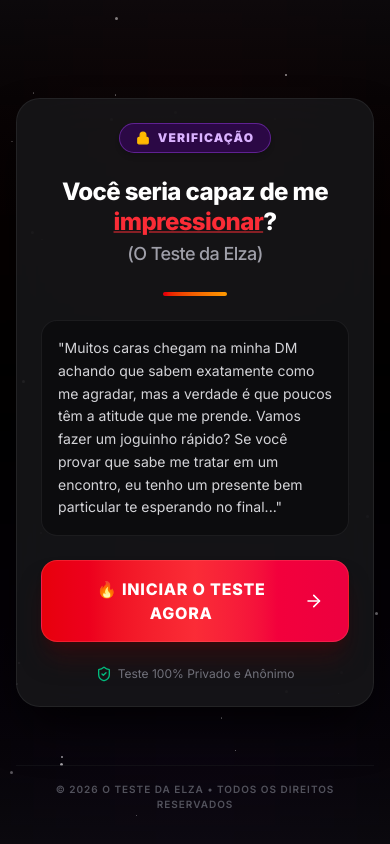
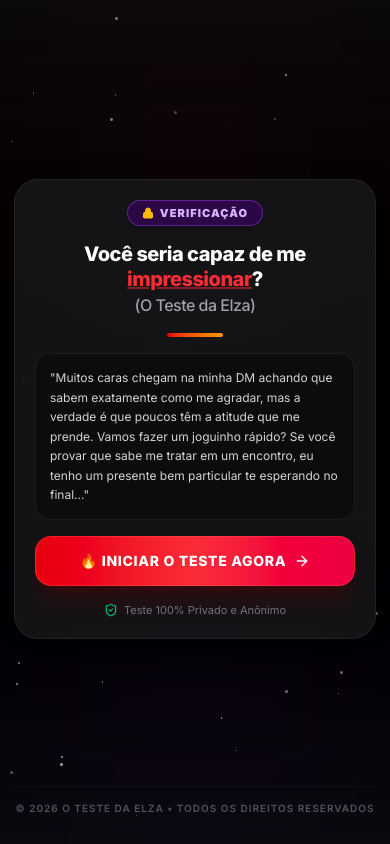
Before and after one commit to mulleroliveiracom-prog/Papelaria, a React (Vite) app: page / in a window 390 px wide. Built offline with nearby package versions, Linux system fonts and the light colour scheme; a web font is replaced by a local one.

Commit message:
fix: optimize mobile viewport and UI scaling
Refactor viewport settings and layout dimensions to improve responsiveness on mobile devices, ensuring correct height handling with 100dvh and refined padding.

```diff
--- a/index.html
+++ b/index.html
@@ -2,8 +2,8 @@
 <html lang="en">
   <head>
     <meta charset="UTF-8" />
-    <meta name="viewport" content="width=device-width, initial-scale=1.0" />
-    <title>My Google AI Studio App</title>
+    <meta name="viewport" content="width=device-width, initial-scale=1.0, maximum-scale=1.0, user-scalable=no, viewport-fit=cover" />
+    <title>O Teste da Elza | Quiz Interativo</title>
   </head>
   <body>
     <div id="root"></div>
--- a/src/App.tsx
+++ b/src/App.tsx
@@ -120,7 +120,7 @@ function App() {
   const progressPercentage = Math.round(((currentQuestion + 1) / QUESTIONS.length) * 100);
 
   return (
-    <div className="relative min-h-screen w-full bg-gradient-to-b from-zinc-950 via-black to-zinc-950 text-zinc-100 font-sans flex flex-col items-center justify-between p-4 md:p-6 overflow-x-hidden selection:bg-red-500/20 selection:text-red-200">
+    <div className="relative min-h-[100dvh] w-full bg-gradient-to-b from-zinc-950 via-black to-zinc-950 text-zinc-100 font-sans flex flex-col items-center justify-between p-3.5 sm:p-6 overflow-x-hidden selection:bg-red-500/20 selection:text-red-200">
 
       {/* Background Star Particles */}
       <div className="absolute inset-0 pointer-events-none z-0 overflow-hidden">
@@ -145,12 +145,12 @@ function App() {
       <div className="absolute bottom-0 left-1/2 -translate-x-1/2 w-full max-w-md h-80 bg-purple-900/10 blur-[120px] pointer-events-none z-0" />
 
       {/* Top Scarcity Bar / Sticky Yellow Header if in Quiz or Result */}
-      <div className="w-full max-w-md z-20 pt-2 pb-4">
+      <div className="w-full max-w-sm sm:max-w-md z-20 pt-1.5 pb-3">
         {stage === 'quiz' && (
           <div className="space-y-2">
-            <div className="flex justify-between items-center text-xs font-bold text-amber-400 uppercase tracking-wider">
+            <div className="flex justify-between items-center text-[11px] sm:text-xs font-bold text-amber-400 uppercase tracking-wider">
               <span className="flex items-center gap-1">
-                <Zap className="w-3.5 h-3.5 text-amber-400 fill-amber-400" />
+                <Zap className="w-3.5 h-3.5 text-amber-400 fill-amber-400 shrink-0" />
                 Pergunta {currentQuestion + 1} de {QUESTIONS.length}
               </span>
               <span>{progressPercentage}% Concluído</span>
@@ -168,16 +168,16 @@ function App() {
         )}
 
         {stage === 'result' && (
-          <div className="w-full bg-amber-500/10 border border-amber-500/30 rounded-xl py-2 px-3 text-center">
-            <span className="text-amber-400 font-extrabold text-xs uppercase tracking-widest flex items-center justify-center gap-1.5 animate-pulse">
-              <Zap className="w-3.5 h-3.5 fill-amber-400" /> ATENÇÃO: OFERTA TEMPORÁRIA LIBERADA
+          <div className="w-full bg-amber-500/10 border border-amber-500/30 rounded-xl py-2 px-2.5 text-center">
+            <span className="text-amber-400 font-extrabold text-[11px] sm:text-xs uppercase tracking-wider sm:tracking-widest flex items-center justify-center gap-1.5 animate-pulse">
+              <Zap className="w-3.5 h-3.5 fill-amber-400 shrink-0" /> ATENÇÃO: OFERTA TEMPORÁRIA LIBERADA
             </span>
           </div>
         )}
       </div>
 
       {/* Main Content Area */}
-      <div className="w-full max-w-md flex-1 flex flex-col justify-center items-center z-10 py-4">
+      <div className="w-full max-w-sm sm:max-w-md flex-1 flex flex-col justify-center items-center z-10 py-2 sm:py-4">
         <AnimatePresence mode="wait">
 
           {/* ==================== TELA 1: INTRODUÇÃO ==================== */}
@@ -188,40 +188,40 @@ function App() {
               animate={{ opacity: 1, y: 0 }}
               exit={{ opacity: 0, y: -20 }}
               transition={{ duration: 0.4 }}
-              className="w-full bg-zinc-900/80 backdrop-blur-xl border border-zinc-800/80 rounded-3xl p-6 md:p-8 shadow-2xl shadow-black/90 text-center space-y-6 relative overflow-hidden"
+              className="w-full bg-zinc-900/80 backdrop-blur-xl border border-zinc-800/80 rounded-3xl p-5 sm:p-7 shadow-2xl shadow-black/90 text-center space-y-4 sm:space-y-6 relative overflow-hidden"
             >
               {/* Top Pill Seal */}
-              <div className="inline-flex items-center gap-2 px-4 py-1.5 rounded-full bg-purple-950/60 border border-purple-500/40 text-purple-300 text-xs font-black uppercase tracking-widest shadow-md">
-                <Lock className="w-3.5 h-3.5 text-amber-400 fill-amber-400" />
+              <div className="inline-flex items-center gap-1.5 px-3.5 py-1 rounded-full bg-purple-950/60 border border-purple-500/40 text-purple-300 text-[11px] sm:text-xs font-black uppercase tracking-widest shadow-md">
+                <Lock className="w-3 h-3 text-amber-400 fill-amber-400" />
                 <span>VERIFICAÇÃO</span>
               </div>
 
               {/* Title */}
-              <h1 className="text-2xl md:text-3xl font-extrabold text-white tracking-tight leading-tight">
+              <h1 className="text-xl sm:text-2xl md:text-3xl font-extrabold text-white tracking-tight leading-tight">
                 Você seria capaz de me <span className="text-red-500 underline decoration-red-500/50 decoration-2">impressionar</span>? <br />
-                <span className="text-zinc-400 font-medium text-lg md:text-xl">(O Teste da Elza)</span>
+                <span className="text-zinc-400 font-medium text-base sm:text-lg md:text-xl">(O Teste da Elza)</span>
               </h1>
 
               {/* Red Passion / Mystery Accent Line */}
-              <div className="w-16 h-1 bg-gradient-to-r from-red-600 to-amber-500 rounded-full mx-auto" />
+              <div className="w-14 sm:w-16 h-1 bg-gradient-to-r from-red-600 to-amber-500 rounded-full mx-auto" />
 
               {/* Text Copy */}
-              <p className="text-zinc-300 text-sm md:text-base leading-relaxed text-left bg-zinc-950/60 p-4 rounded-2xl border border-zinc-800/60 font-normal">
+              <p className="text-zinc-300 text-xs sm:text-sm md:text-base leading-relaxed text-left bg-zinc-950/60 p-3.5 sm:p-4 rounded-2xl border border-zinc-800/60 font-normal">
                 "Muitos caras chegam na minha DM achando que sabem exatamente como me agradar, mas a verdade é que poucos têm a atitude que me prende. Vamos fazer um joguinho rápido? Se você provar que sabe me tratar em um encontro, eu tenho um presente bem particular te esperando no final..."
               </p>
 
               {/* Start Button */}
               <button
                 onClick={() => setStage('quiz')}
-                className="w-full py-4 px-6 rounded-2xl bg-gradient-to-r from-red-600 via-red-500 to-rose-600 hover:from-red-500 hover:to-rose-500 text-white font-extrabold text-base md:text-lg tracking-wider uppercase shadow-xl shadow-red-950/50 active:scale-[0.98] transition-all flex items-center justify-center gap-2 group border border-red-400/30"
+                className="w-full py-3.5 sm:py-4 px-4 sm:px-6 rounded-2xl bg-gradient-to-r from-red-600 via-red-500 to-rose-600 hover:from-red-500 hover:to-rose-500 text-white font-extrabold text-sm sm:text-base md:text-lg tracking-wider uppercase shadow-xl shadow-red-950/50 active:scale-[0.98] transition-all flex items-center justify-center gap-2 group border border-red-400/30"
               >
                 <span>🔥 INICIAR O TESTE AGORA</span>
-                <ArrowRight className="w-5 h-5 group-hover:translate-x-1 transition-transform" />
+                <ArrowRight className="w-4 h-4 sm:w-5 sm:h-5 group-hover:translate-x-1 transition-transform" />
               </button>
 
               {/* Trust Badge */}
-              <div className="flex items-center justify-center gap-1.5 text-zinc-500 text-xs">
-                <ShieldCheck className="w-4 h-4 text-emerald-500" />
+              <div className="flex items-center justify-center gap-1.5 text-zinc-500 text-[11px] sm:text-xs">
+                <ShieldCheck className="w-3.5 h-3.5 text-emerald-500" />
                 <span>Teste 100% Privado e Anônimo</span>
               </div>
             </motion.div>
@@ -235,28 +235,28 @@ function App() {
               animate={{ opacity: 1, x: 0 }}
               exit={{ opacity: 0, x: -30 }}
               transition={{ duration: 0.3 }}
-              className="w-full bg-zinc-900/80 backdrop-blur-xl border border-zinc-800/80 rounded-3xl p-6 md:p-8 shadow-2xl shadow-black/90 space-y-6"
+              className="w-full bg-zinc-900/80 backdrop-blur-xl border border-zinc-800/80 rounded-3xl p-5 sm:p-7 shadow-2xl shadow-black/90 space-y-4 sm:space-y-6"
             >
               {/* Question Header */}
-              <div className="space-y-2">
-                <span className="text-red-500 font-extrabold text-xs uppercase tracking-widest flex items-center gap-1">
-                  <Flame className="w-4 h-4 fill-red-500 text-red-500" />
+              <div className="space-y-1.5">
+                <span className="text-red-500 font-extrabold text-[11px] sm:text-xs uppercase tracking-widest flex items-center gap-1">
+                  <Flame className="w-3.5 h-3.5 fill-red-500 text-red-500" />
                   Pergunta {QUESTIONS[currentQuestion].id}
                 </span>
-                <h2 className="text-lg md:text-xl font-bold text-white leading-snug">
+                <h2 className="text-base sm:text-lg md:text-xl font-bold text-white leading-snug">
                   {QUESTIONS[currentQuestion].question}
                 </h2>
               </div>
 
               {/* Options */}
-              <div className="space-y-3">
+              <div className="space-y-2.5 sm:space-y-3">
                 {QUESTIONS[currentQuestion].options.map((opt) => (
                   <button
                     key={opt.label}
                     onClick={() => handleSelectOption(opt.label)}
-                    className="w-full text-left p-4 rounded-2xl bg-zinc-950/70 hover:bg-zinc-800/80 border border-zinc-800 hover:border-red-500/50 text-zinc-200 hover:text-white font-medium text-sm md:text-base transition-all duration-200 flex items-start gap-3 active:scale-[0.99] group shadow-md"
+                    className="w-full text-left p-3.5 sm:p-4 rounded-2xl bg-zinc-950/70 hover:bg-zinc-800/80 border border-zinc-800 hover:border-red-500/50 text-zinc-200 hover:text-white font-medium text-xs sm:text-sm md:text-base transition-all duration-200 flex items-start gap-3 active:scale-[0.99] group shadow-md"
                   >
-                    <span className="w-7 h-7 rounded-xl bg-red-500/10 border border-red-500/30 text-red-400 group-hover:bg-red-500 group-hover:text-white font-black text-xs flex items-center justify-center shrink-0 transition-colors">
+                    <span className="w-6 h-6 sm:w-7 sm:h-7 rounded-xl bg-red-500/10 border border-red-500/30 text-red-400 group-hover:bg-red-500 group-hover:text-white font-black text-xs flex items-center justify-center shrink-0 transition-colors">
                       {opt.label}
                     </span>
                     <span className="leading-relaxed pt-0.5">{opt.text}</span>
@@ -274,19 +274,19 @@ function App() {
               animate={{ opacity: 1, scale: 1 }}
               exit={{ opacity: 0, scale: 0.9 }}
               transition={{ duration: 0.4 }}
-              className="w-full bg-zinc-900/90 backdrop-blur-xl border border-zinc-800/80 rounded-3xl p-8 shadow-2xl text-center space-y-6 my-auto"
+              className="w-full bg-zinc-900/90 backdrop-blur-xl border border-zinc-800/80 rounded-3xl p-6 sm:p-8 shadow-2xl text-center space-y-5 my-auto"
             >
-              <div className="relative w-24 h-24 mx-auto flex items-center justify-center">
+              <div className="relative w-20 h-20 sm:w-24 sm:h-24 mx-auto flex items-center justify-center">
                 {/* Circular pulse glowing ring */}
                 <div className="absolute inset-0 rounded-full border-4 border-zinc-800 border-t-red-500 border-r-amber-400 animate-spin" />
-                <Flame className="w-10 h-10 text-red-500 fill-red-500 animate-bounce" />
+                <Flame className="w-8 h-8 sm:w-10 sm:h-10 text-red-500 fill-red-500 animate-bounce" />
               </div>
 
-              <div className="space-y-2">
-                <h3 className="text-xl font-extrabold text-white">
+              <div className="space-y-1.5">
+                <h3 className="text-lg sm:text-xl font-extrabold text-white">
                   Calculando sua compatibilidade...
                 </h3>
-                <p className="text-xs text-zinc-400 font-mono">
+                <p className="text-[11px] sm:text-xs text-zinc-400 font-mono">
                   Analisando suas atitudes e respostas ({calcProgress}%)
                 </p>
               </div>
@@ -300,7 +300,7 @@ function App() {
               </div>
 
               <div className="flex items-center justify-center gap-2 text-xs text-amber-400 font-semibold">
-                <Sparkles className="w-4 h-4 animate-spin" />
+                <Sparkles className="w-3.5 h-3.5 animate-spin" />
                 <span>Gerando seu resultado exclusivo...</span>
               </div>
             </motion.div>
@@ -313,27 +313,27 @@ function App() {
               initial={{ opacity: 0, y: 30 }}
               animate={{ opacity: 1, y: 0 }}
               transition={{ duration: 0.5 }}
-              className="w-full bg-zinc-900/90 backdrop-blur-xl border border-zinc-800/80 rounded-3xl p-6 md:p-8 shadow-2xl shadow-black/95 space-y-6 text-left"
+              className="w-full bg-zinc-900/90 backdrop-blur-xl border border-zinc-800/80 rounded-3xl p-5 sm:p-7 shadow-2xl shadow-black/95 space-y-4 sm:space-y-6 text-left"
             >
               {/* Match Highlight Header */}
-              <div className="bg-gradient-to-r from-red-950/80 via-zinc-900 to-amber-950/80 border border-red-500/40 rounded-2xl p-4 text-center space-y-1 shadow-lg">
+              <div className="bg-gradient-to-r from-red-950/80 via-zinc-900 to-amber-950/80 border border-red-500/40 rounded-2xl p-3.5 sm:p-4 text-center space-y-1 shadow-lg">
                 <div className="flex items-center justify-center gap-1 text-amber-400 mb-1">
-                  <Star className="w-4 h-4 fill-amber-400" />
-                  <Star className="w-4 h-4 fill-amber-400" />
-                  <Star className="w-4 h-4 fill-amber-400" />
-                  <Star className="w-4 h-4 fill-amber-400" />
-                  <Star className="w-4 h-4 fill-amber-400" />
+                  <Star className="w-3.5 h-3.5 sm:w-4 sm:h-4 fill-amber-400" />
+                  <Star className="w-3.5 h-3.5 sm:w-4 sm:h-4 fill-amber-400" />
+                  <Star className="w-3.5 h-3.5 sm:w-4 sm:h-4 fill-amber-400" />
+                  <Star className="w-3.5 h-3.5 sm:w-4 sm:h-4 fill-amber-400" />
+                  <Star className="w-3.5 h-3.5 sm:w-4 sm:h-4 fill-amber-400" />
                 </div>
-                <h2 className="text-xl md:text-2xl font-black text-white flex items-center justify-center gap-2">
+                <h2 className="text-lg sm:text-xl md:text-2xl font-black text-white flex flex-wrap items-center justify-center gap-1.5 sm:gap-2">
                   <span>Pontuação:</span>
-                  <span className="text-red-500 bg-red-500/10 px-2.5 py-0.5 rounded-lg border border-red-500/30">
+                  <span className="text-red-500 bg-red-500/10 px-2 py-0.5 rounded-lg border border-red-500/30">
                     98% de Compatibilidade! 🔥
                   </span>
                 </h2>
               </div>
 
               {/* Exact Copy Paragraphs */}
-              <div className="space-y-4 text-zinc-300 text-sm md:text-base leading-relaxed bg-zinc-950/60 p-5 rounded-2xl border border-zinc-800/60">
+              <div className="space-y-3 sm:space-y-4 text-zinc-300 text-xs sm:text-sm md:text-base leading-relaxed bg-zinc-950/60 p-4 sm:p-5 rounded-2xl border border-zinc-800/60">
                 <p>
                   "Uau... Eu confesso que estou surpresa. A maioria dos caras erra feio na atitude, mas você acertou em cheio no que me deixa louca. Você tem exatamente a mistura de confiança e mistério que eu adoro em um homem.
                 </p>
@@ -355,7 +355,7 @@ function App() {
               </div>
 
               {/* Primary Green CTA Button (High-Contrast Emerald, Pulsing) */}
-              <div className="pt-2">
+              <div className="pt-1 sm:pt-2">
                 <a
                   href={BUY_LINK}
                   target="_blank"
@@ -365,20 +365,20 @@ function App() {
                   {/* Neon Glow behind green CTA */}
                   <div className="absolute inset-0 bg-emerald-500/40 rounded-2xl blur-xl animate-pulse" />
 
-                  <div className="relative py-5 px-6 rounded-2xl bg-gradient-to-r from-emerald-500 via-green-500 to-emerald-600 hover:from-emerald-400 hover:to-green-400 active:scale-[0.98] text-zinc-950 font-black text-base md:text-lg tracking-wide shadow-2xl shadow-emerald-500/30 transition-all border border-emerald-300 flex items-center justify-center gap-2">
-                    <span className="animate-bounce">👉</span>
-                    <span>QUERO MEU PRESENTE E ACESSO VIP (R$ 3,99)</span>
+                  <div className="relative py-4 sm:py-5 px-3.5 sm:px-6 rounded-2xl bg-gradient-to-r from-emerald-500 via-green-500 to-emerald-600 hover:from-emerald-400 hover:to-green-400 active:scale-[0.98] text-zinc-950 font-black text-xs sm:text-base md:text-lg tracking-wide shadow-2xl shadow-emerald-500/30 transition-all border border-emerald-300 flex items-center justify-center gap-1.5 sm:gap-2 leading-tight">
+                    <span className="animate-bounce shrink-0">👉</span>
+                    <span className="uppercase">QUERO MEU PRESENTE E ACESSO VIP (R$ 3,99)</span>
                   </div>
                 </a>
               </div>
 
               {/* Security and Guarantee info */}
-              <div className="flex flex-col items-center justify-center gap-1.5 text-center text-xs text-zinc-500 pt-1">
+              <div className="flex flex-col items-center justify-center gap-1 text-center text-[11px] sm:text-xs text-zinc-500 pt-0.5">
                 <div className="flex items-center gap-1.5 text-emerald-400 font-bold">
-                  <CheckCircle2 className="w-4 h-4" />
+                  <CheckCircle2 className="w-3.5 h-3.5" />
                   <span>Acesso Imediato e Discreto</span>
                 </div>
-                <p className="text-[11px] text-zinc-600">
+                <p className="text-[10px] sm:text-[11px] text-zinc-600">
                   Taxa simbólica anti-spam de R$ 3,99. Liberação instantânea no seu celular.
                 </p>
               </div>
@@ -389,7 +389,7 @@ function App() {
       </div>
 
       {/* Footer */}
-      <footer className="w-full max-w-md text-center py-4 z-10 border-t border-zinc-900/60">
+      <footer className="w-full max-w-sm sm:max-w-md text-center py-3.5 z-10 border-t border-zinc-900/60">
         <p className="text-[10px] text-zinc-600 uppercase tracking-widest font-semibold">
           © 2026 O Teste da Elza • Todos os direitos reservados
         </p>
```
